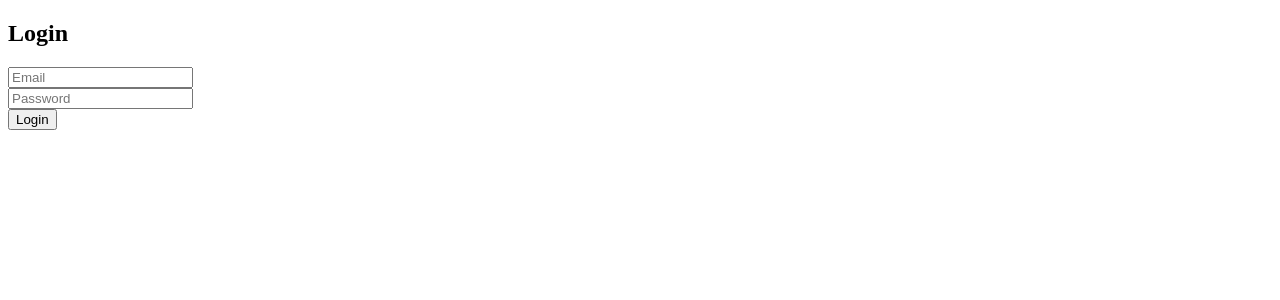
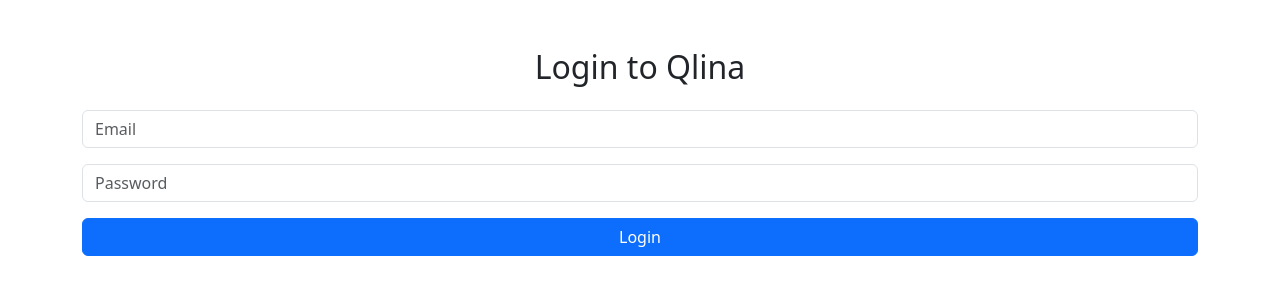
Before and after one commit to nev3yuh/qlina, a Flask app: page /login in a window 1280 px wide. Shown: the top 300 px of the page. Run offline with Flask 3, Linux system fonts and the light colour scheme.

Commit message:
Update index and login pages with Bootstrap styling and improved form structure

```diff
--- a/templates/login.html
+++ b/templates/login.html
@@ -1,12 +1,23 @@
 <!DOCTYPE html>
-<html>
-<head><title>Login</title></head>
+<html lang="en">
+<head>
+    <meta charset="UTF-8">
+    <title>Login - Qlina</title>
+    <link rel="stylesheet" href="/static/style.css">
+    <link rel="stylesheet" href="https://cdn.jsdelivr.net/npm/bootstrap@5.3.3/dist/css/bootstrap.min.css">
+</head>
 <body>
-  <h2>Login</h2>
-  <form method="POST">
-    <input type="email" name="email" placeholder="Email" required><br>
-    <input type="password" name="password" placeholder="Password" required><br>
-    <button type="submit">Login</button>
-  </form>
+<div class="container mt-5">
+    <h2 class="text-center">Login to Qlina</h2>
+    <form action="/login" method="POST" class="mt-4">
+        <div class="mb-3">
+            <input type="email" name="email" class="form-control" placeholder="Email" required autocomplete="email">
+        </div>
+        <div class="mb-3">
+            <input type="password" name="password" class="form-control" placeholder="Password" required autocomplete="current-password">
+        </div>
+        <button type="submit" class="btn btn-primary w-100">Login</button>
+    </form>
+</div>
 </body>
 </html>
```
Also changed, not shown: templates/index.html (+3 -5 lines).
